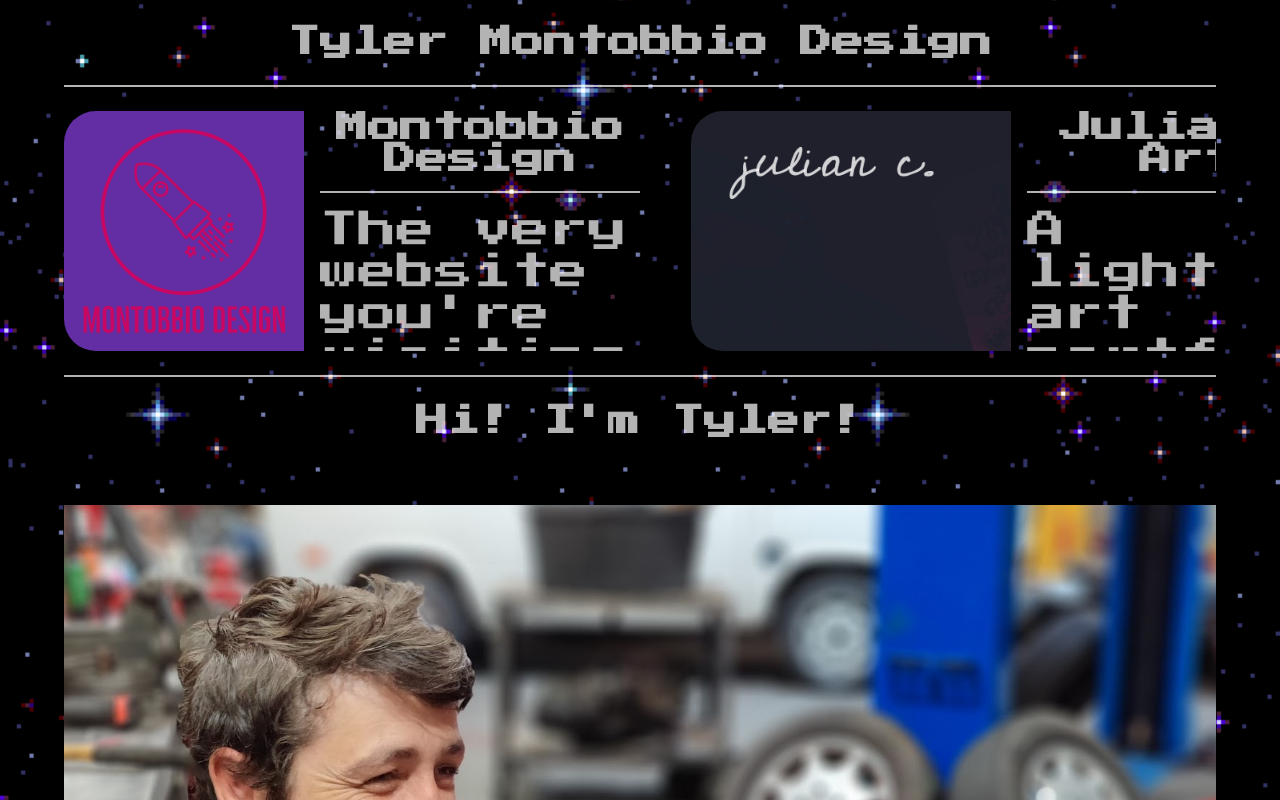
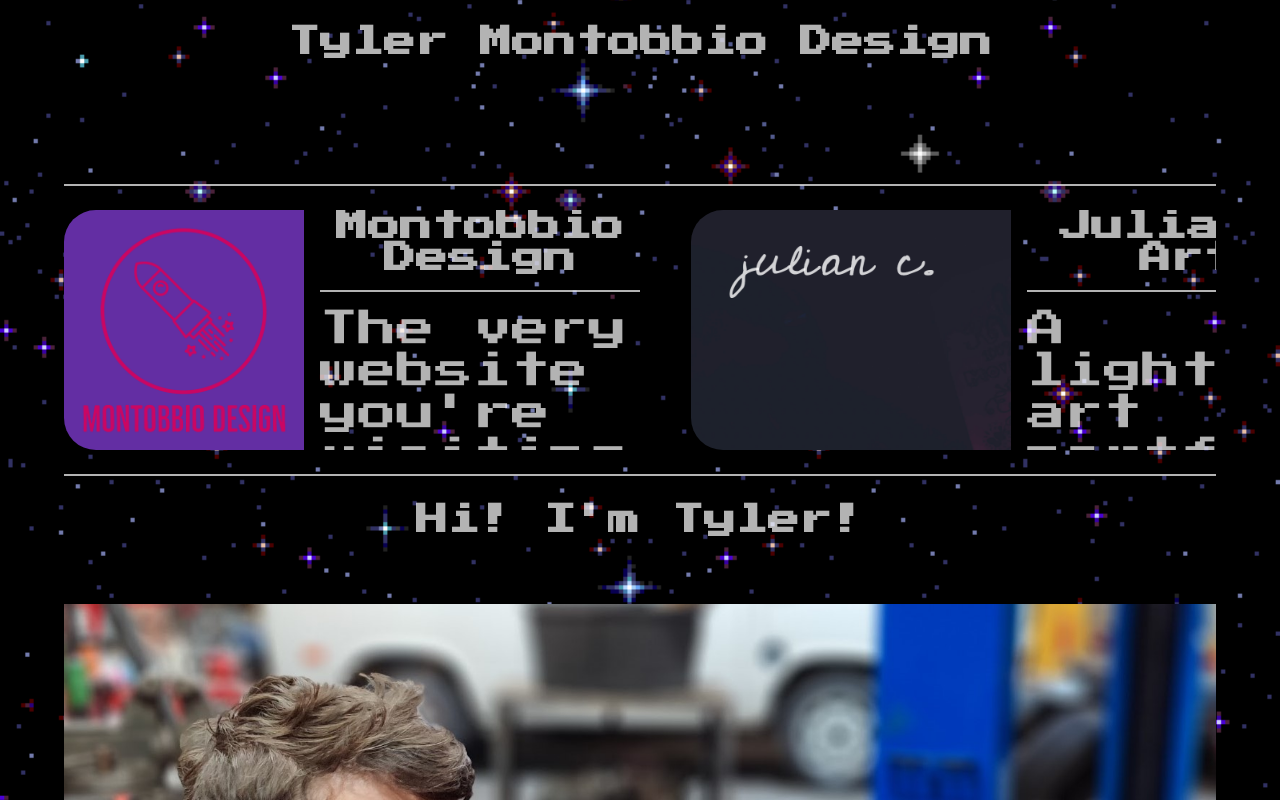
Before and after one commit to tmontobbio/tmontobbio-dev-v2, a React (Create React App) app: page / in a window 1280 px wide. Shown: the top 800 px of the page. Built offline with nearby package versions, Linux system fonts and the light colour scheme.

Commit message:
fixed nav css

```diff
--- a/src/app/nav/Nav.css
+++ b/src/app/nav/Nav.css
@@ -1,6 +1,6 @@
 #nav {
-    height: 30vh;
-    padding-top: 7vh;
+    min-height: 20vh;
+    padding-top: 10vh;
 }
 
 #nav h1 {
```
